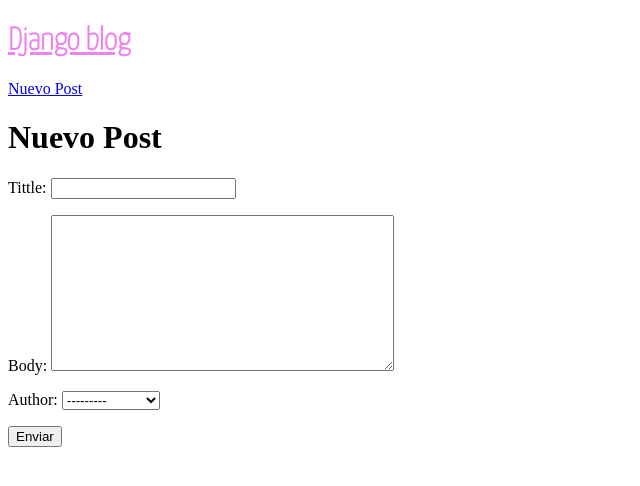
After one commit to G-911/post, a Django app: page /post/new/ in a window 1280 px wide. The commit adds this page. Shown: the top 486 px of the page, without its empty margins (0-640 px from the left). Run offline with Django 4.2, Linux system fonts and the light colour scheme; data comes from the database, SQL or seed files in the repository; both versions use the stored data as it was after the commit.

Commit message:
editar los post

```diff
--- a/blog/models.py
+++ b/blog/models.py
@@ -1,4 +1,5 @@
 from django.db import models
+from django.urls import reverse
 
 # Create your models here.
 
@@ -14,3 +15,6 @@ class Post(models.Model):
 
     def __str__(self):
         return self.tittle
+
+    def get_absolute_url(self):
+        return reverse("post_detail", kwargs={"pk": self.pk})
--- a/blog/urls.py
+++ b/blog/urls.py
@@ -1,7 +1,10 @@
 from django.urls import path
-from .views import BlogListView, BlogDetailView
+from .views import BlogListView, BlogDetailView, BlogCreateView, BlogEditView, BlogDeleteView
 
 urlpatterns = [
-    path("", BlogListView.as_view(), name = "home"),
-    path("post/<int:pk>", BlogDetailView.as_view(), name = "post_detail"),
+    path("post/new/", BlogCreateView.as_view(), name="post_new"),
+    path("", BlogListView.as_view(), name="home"),
+    path("post/<int:pk>", BlogDetailView.as_view(), name="post_detail"),
+    path("post/<int:pk>/edit/", BlogEditView.as_view(), name="post_edit"),
+    path("post/<int:pk>/delete/", BlogDeleteView.as_view(), name="post_delete"),
 ]
--- a/blog/views.py
+++ b/blog/views.py
@@ -1,13 +1,34 @@
 from django.shortcuts import render
-from django.views.generic import ListView,DetailView
+from django.views.generic import ListView, DetailView
+from django.views.generic.edit import CreateView, UpdateView, DeleteView
 from .models import Post
+from django.urls import reverse_lazy
 
 # Create your views here idiot.
+
 
 class BlogListView(ListView):
     model = Post
     template_name = "home.html"
 
+
 class BlogDetailView(DetailView):
     model = Post
     template_name = "post_detail.html"
+
+
+class BlogCreateView(CreateView):
+    model = Post
+    template_name = "post_new.html"
+    fields = ["tittle", "body", "author"]
+
+
+class BlogEditView(UpdateView):
+    model = Post
+    template_name = "post_edit.html"
+    fields = ["tittle", "body"]
+
+class BlogDeleteView(DeleteView):
+    model = Post
+    template_name = "post_delete.html"
+    success_url = reverse_lazy("home")
--- a/templates/base.html
+++ b/templates/base.html
@@ -14,6 +14,7 @@
 <body>
     <header>
         <h1><a href="{% url 'home' %}">Django blog</a></h1>
+        <a href="{% url 'post_new' %}">Nuevo Post</a>
     </header>
     <div>
         {% block content %}
--- a/templates/home.html
+++ b/templates/home.html
@@ -3,6 +3,7 @@
 {% block content %}
     {% for post in post_list %}
         <h2><a href="{% url 'post_detail' post.pk %}">{{ post.tittle }}</a></h2>
+        <p>{{ post.author }}</p>
         <p>{{ post.body }}</p>
     {% endfor %}
 {% endblock content %}
--- a/templates/post_detail.html
+++ b/templates/post_detail.html
@@ -3,4 +3,7 @@
 {% block content %}
     <h2>{{ post.tittle }}</h2>
     <p>{{ post.boby }}</p>
+
+    <a href="{% url 'post_edit' post.pk %}">Editar este post</a>
+    <a href="{% url 'post_delete' post.pk %}">Borrar</a>
 {% endblock content %}
--- /dev/null
+++ b/templates/post_new.html
@@ -0,0 +1,9 @@
+{% extends "base.html" %}
+
+{% block content %}
+    <h1>Nuevo Post</h1>
+    <form action="" method="post">{% csrf_token %}
+        {{ form.as_p }}
+        <input type="submit" value="Enviar">
+    </form>
+{% endblock content %}
```
Also changed, not shown: templates/post_delete.html (added, +9 -0 lines), templates/post_edit.html (added, +9 -0 lines), db.sqlite3.
